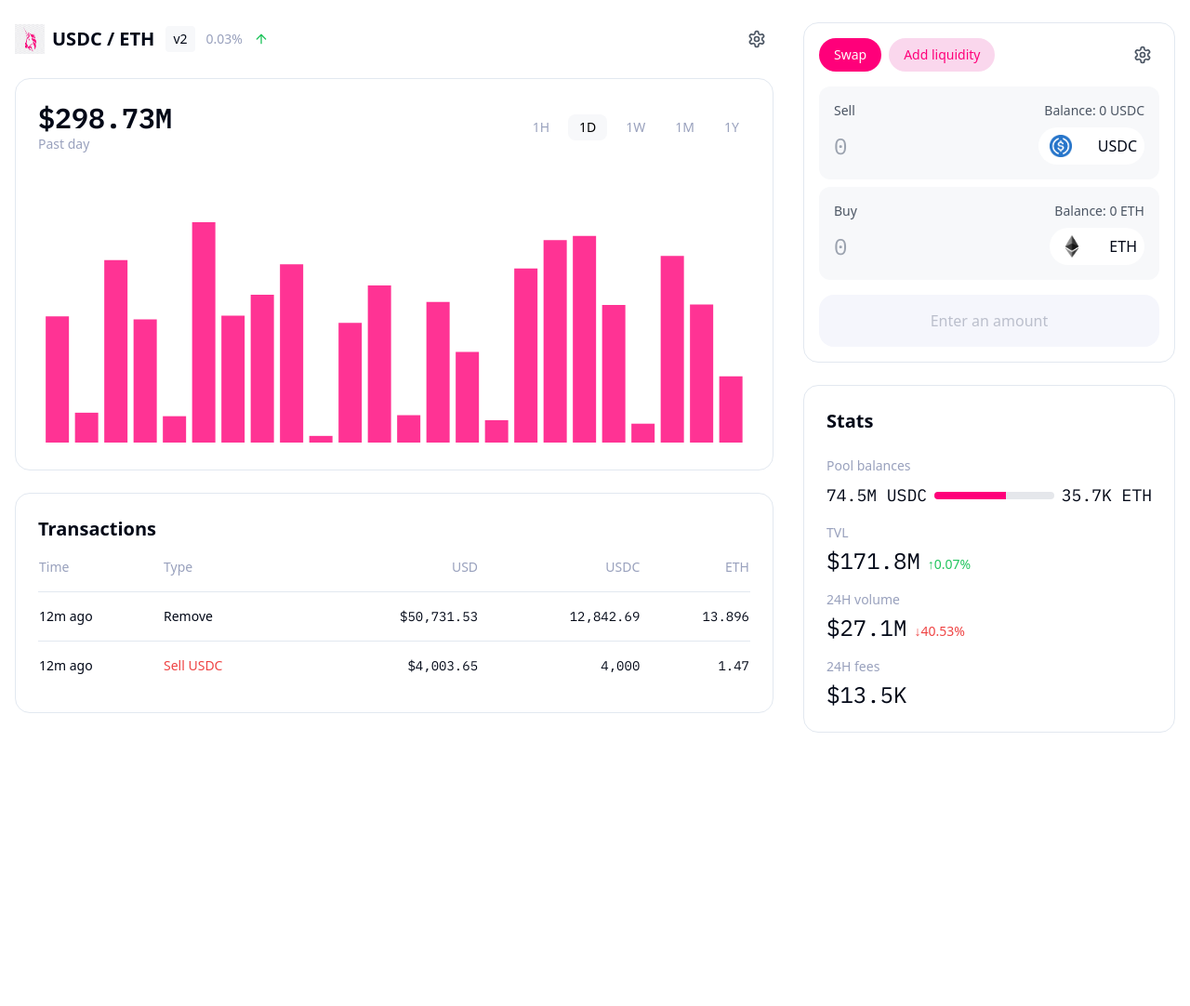
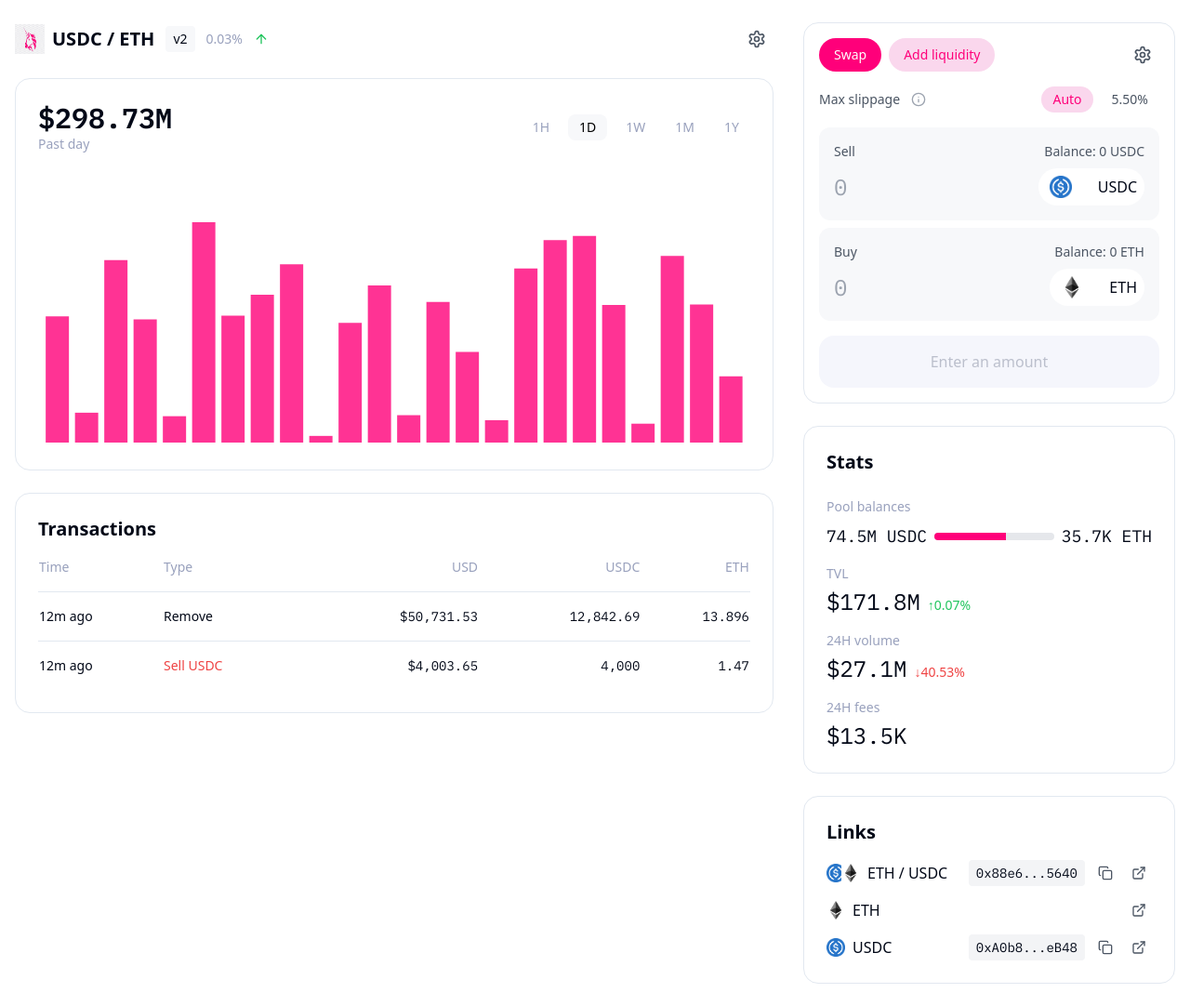
Before and after one commit to 256ks/clone-swappery-portfolio, a React (Vite) app: page / in a window 1280 px wide. Shown: the whole page at 93% size. Before the commit the page ends 812 px from the top, so only its background shows below. Built offline with nearby package versions, Linux system fonts and the light colour scheme.

Commit message:
Add missing sections
Adds the missing "Links" and "Max slippage" sections to the UI.

```diff
--- /dev/null
+++ b/src/components/Links.tsx
@@ -0,0 +1,58 @@
+
+import { Copy, ExternalLink } from 'lucide-react';
+
+const Links = () => {
+  return (
+    <div className="bg-white rounded-2xl border p-6">
+      <h3 className="text-xl font-semibold mb-4">Links</h3>
+      <div className="space-y-3">
+        <div className="flex items-center justify-between">
+          <div className="flex items-center gap-2">
+            <div className="flex -space-x-1">
+              <img src="/lovable-uploads/fa9d275c-8577-4f1e-8c40-8e5a04766cc9.png" alt="ETH" className="w-5 h-5" />
+              <img src="/lovable-uploads/60b7bd4f-6029-47f8-acf8-ed922c1a50d4.png" alt="USDC" className="w-5 h-5" />
+            </div>
+            <span>ETH / USDC</span>
+          </div>
+          <div className="flex items-center gap-2">
+            <span className="bg-gray-100 px-2 py-1 rounded text-sm font-mono">0x88e6...5640</span>
+            <button className="p-1.5 hover:bg-gray-100 rounded-full transition-colors">
+              <Copy className="w-4 h-4 text-gray-600" />
+            </button>
+            <button className="p-1.5 hover:bg-gray-100 rounded-full transition-colors">
+              <ExternalLink className="w-4 h-4 text-gray-600" />
+            </button>
+          </div>
+        </div>
+
+        <div className="flex items-center justify-between">
+          <div className="flex items-center gap-2">
+            <img src="/lovable-uploads/60b7bd4f-6029-47f8-acf8-ed922c1a50d4.png" alt="ETH" className="w-5 h-5" />
+            <span>ETH</span>
+          </div>
+          <button className="p-1.5 hover:bg-gray-100 rounded-full transition-colors">
+            <ExternalLink className="w-4 h-4 text-gray-600" />
+          </button>
+        </div>
+
+        <div className="flex items-center justify-between">
+          <div className="flex items-center gap-2">
+            <img src="/lovable-uploads/fa9d275c-8577-4f1e-8c40-8e5a04766cc9.png" alt="USDC" className="w-5 h-5" />
+            <span>USDC</span>
+          </div>
+          <div className="flex items-center gap-2">
+            <span className="bg-gray-100 px-2 py-1 rounded text-sm font-mono">0xA0b8...eB48</span>
+            <button className="p-1.5 hover:bg-gray-100 rounded-full transition-colors">
+              <Copy className="w-4 h-4 text-gray-600" />
+            </button>
+            <button className="p-1.5 hover:bg-gray-100 rounded-full transition-colors">
+              <ExternalLink className="w-4 h-4 text-gray-600" />
+            </button>
+          </div>
+        </div>
+      </div>
+    </div>
+  );
+};
+
+export default Links;
--- a/src/components/SwapInterface.tsx
+++ b/src/components/SwapInterface.tsx
@@ -1,6 +1,6 @@
 
 import { useState } from 'react';
-import { Settings } from 'lucide-react';
+import { Settings, Info } from 'lucide-react';
 
 const SwapInterface = () => {
   const [maxSlippage, setMaxSlippage] = useState('Auto');
@@ -19,6 +19,29 @@ const SwapInterface = () => {
         <button className="hover:bg-gray-100 p-2 rounded-full transition-colors">
           <Settings className="w-5 h-5 text-gray-600" />
         </button>
+      </div>
+
+      <div className="flex items-center justify-between">
+        <div className="flex items-center gap-2">
+          <span className="text-sm text-gray-600">Max slippage</span>
+          <button className="hover:bg-gray-100 rounded-full p-1 transition-colors">
+            <Info className="w-4 h-4 text-gray-400" />
+          </button>
+        </div>
+        <div className="flex items-center gap-2 text-sm">
+          <button
+            className={`px-3 py-1 rounded-full ${maxSlippage === 'Auto' ? 'text-uniswap-pink bg-[#FAD7ED]' : 'text-gray-600 hover:bg-gray-100'}`}
+            onClick={() => setMaxSlippage('Auto')}
+          >
+            Auto
+          </button>
+          <button
+            className={`px-3 py-1 rounded-full ${maxSlippage === '5.50%' ? 'text-uniswap-pink bg-[#FAD7ED]' : 'text-gray-600 hover:bg-gray-100'}`}
+            onClick={() => setMaxSlippage('5.50%')}
+          >
+            5.50%
+          </button>
+        </div>
       </div>
 
       <div className="space-y-2">
--- a/src/pages/Index.tsx
+++ b/src/pages/Index.tsx
@@ -5,6 +5,7 @@ import PriceChart from '../components/PriceChart';
 import SwapInterface from '../components/SwapInterface';
 import StatsSection from '../components/StatsSection';
 import TransactionsTable from '../components/TransactionsTable';
+import Links from '../components/Links';
 
 const Index = () => {
   const [selectedTimeframe, setSelectedTimeframe] = useState('1D');
@@ -21,6 +22,7 @@ const Index = () => {
           <div className="space-y-6">
             <SwapInterface />
             <StatsSection />
+            <Links />
           </div>
         </div>
       </main>
```
